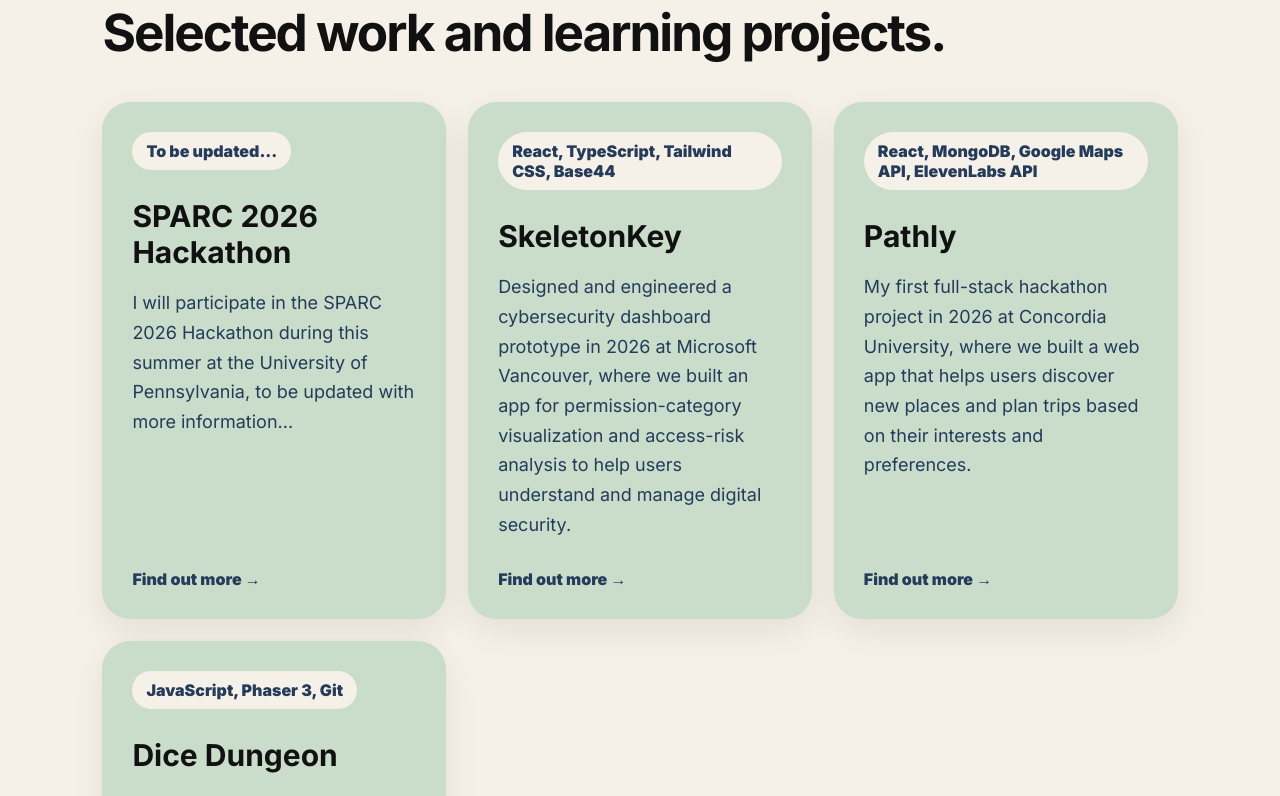
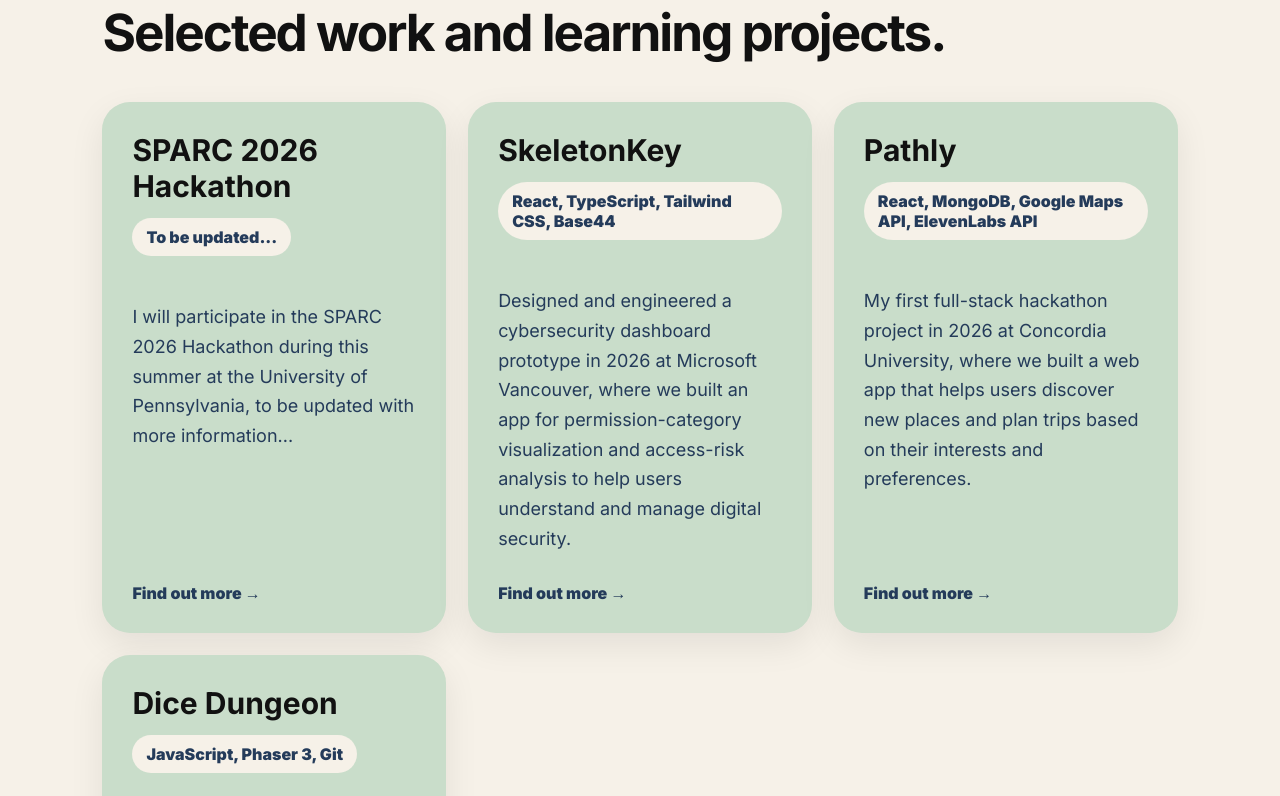
Before and after one commit to isaacm2025/Personal-portfolio-website, a React (Vite) app: page / in a window 1280 px wide. Shown: the part 4200-4996 px from the top of the page. Built offline with nearby package versions, Linux system fonts and the light colour scheme.

Commit message:
update project title order

```diff
--- a/src/App.jsx
+++ b/src/App.jsx
@@ -410,8 +410,8 @@
         <div className="project-grid">
           {projects.map((project) => (
             <article className="project-card" key={project.title}>
+              <h3>{project.title}</h3>
               <div className="project-tag">{project.tag}</div>
-              <h3>{project.title}</h3>
               <p>{project.text}</p>
             <a href={project.link} target="_blank" rel="noreferrer">
               Find out more →
```
